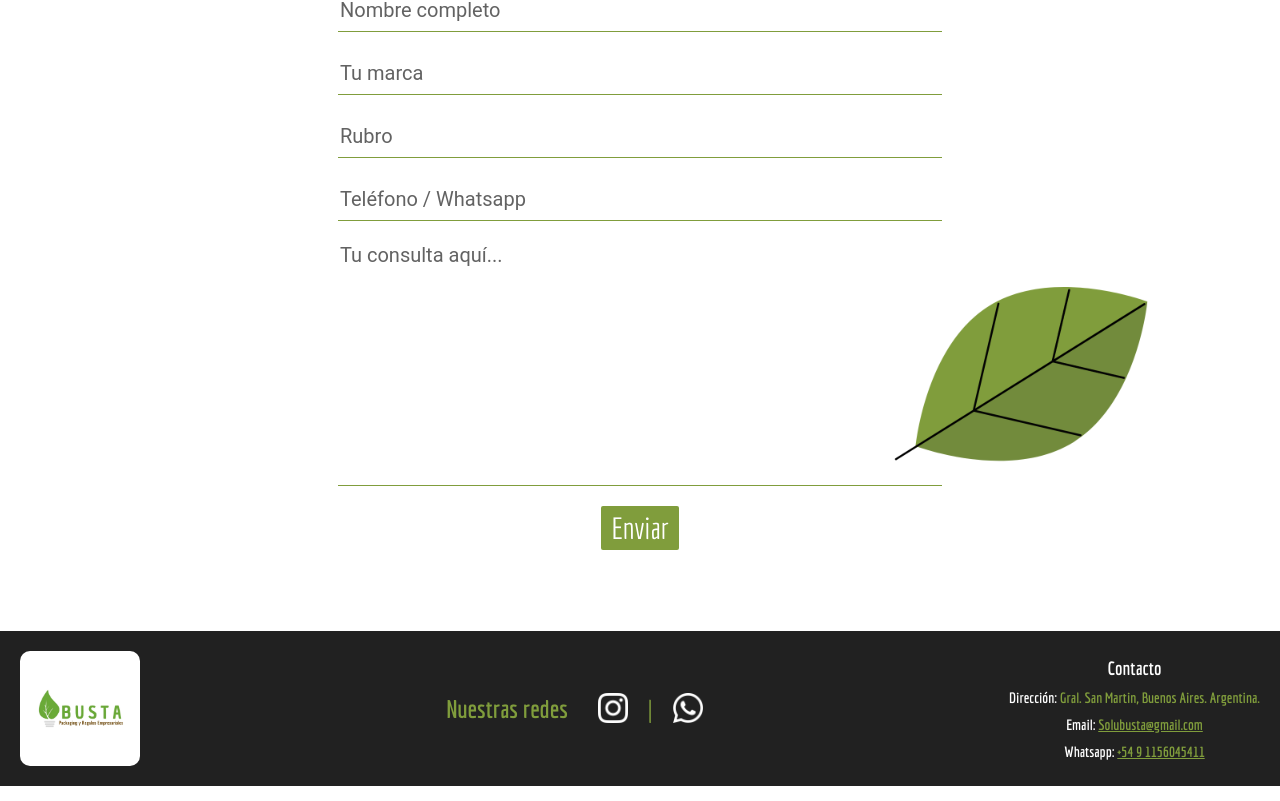
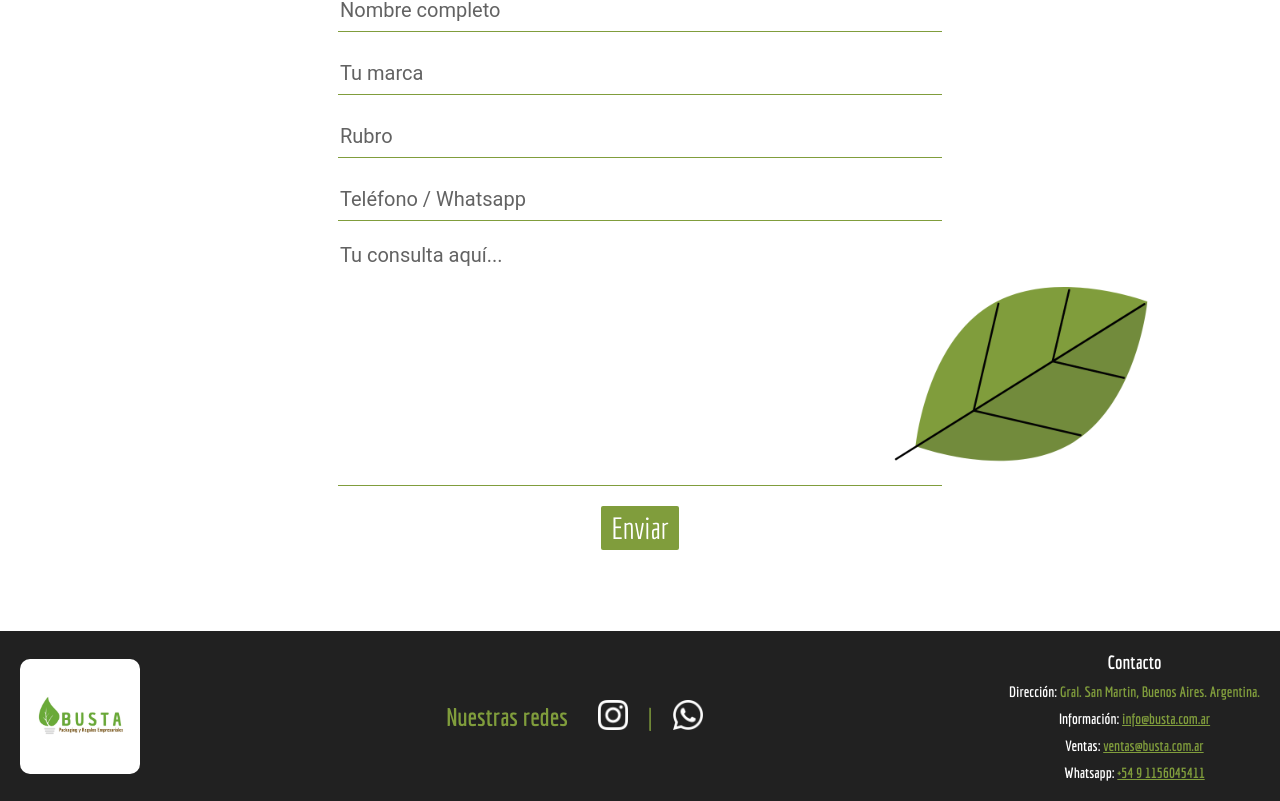
Before and after one commit to Correeee/fabrica-de-bolsas, a React (Create React App) app: page / in a window 1280 px wide. Shown: the part 3687-4488 px from the top of the page. Built offline with nearby package versions, Linux system fonts and the light colour scheme.

Commit message:
change mail

```diff
--- a/src/components/contactForm/contactForm.jsx
+++ b/src/components/contactForm/contactForm.jsx
@@ -18,7 +18,7 @@ const ContactForm = () => {
 
         if (name, phone, text, category, brand) {
             const msg = `¡Hola BUSTA! %0D%0A%0D%0A Mi nombre es ${name.toUpperCase()}, trabajo en el rubro ${category.toUpperCase()} y mi marca es ${brand.toUpperCase()}.%0D%0A%0D%0A${text} %0D%0A%0D%0A Mi número de contacto es ${phone}.`
-            window.location.href = `mailto:solubusta@gmail.com?subject=Quiero%20contactarme%20con%20ustedes.&body=${msg}`
+            window.location.href = `mailto:info@busta.com.ar?subject=Quiero%20contactarme%20con%20ustedes.&body=${msg}`
             setSending(true)
         }
     }
--- a/src/components/footer/footer.jsx
+++ b/src/components/footer/footer.jsx
@@ -21,7 +21,8 @@ const Footer = () => {
             <div className='footer__contact'>
                 <h2>Contacto</h2>
                 <h3>Dirección: <span>Gral. San Martin, Buenos Aires. Argentina.</span></h3>
-                <h3>Email: <a href='mailto:solubusta@gmail.com' target='__blank'>Solubusta@gmail.com</a></h3>
+                <h3>Información: <a href='mailto:solubusta@gmail.com' target='__blank'>info@busta.com.ar</a></h3>
+                <h3>Ventas: <a href='mailto:solubusta@gmail.com' target='__blank'>ventas@busta.com.ar</a></h3>
                 <h3>Whatsapp: <a href='https://wa.link/seyht3' target='__blank'>+54 9 1156045411</a></h3>
             </div>
         </footer>
```
